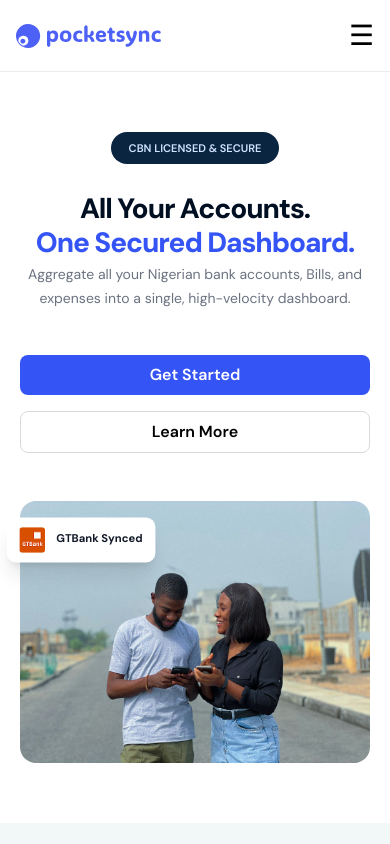
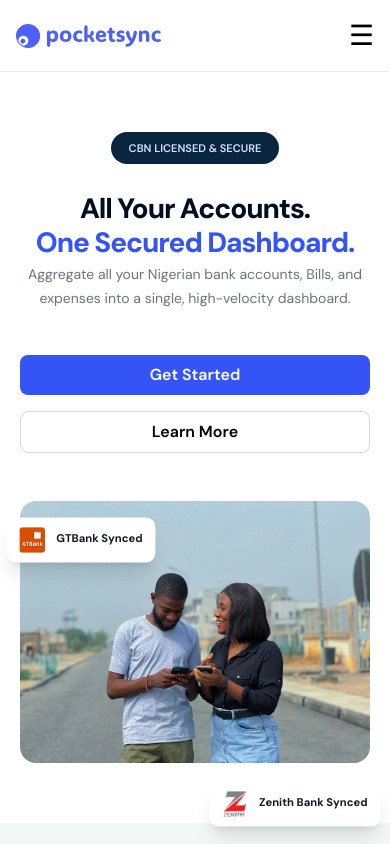
Before and after one commit to Group-7-SCRUM-Sprint/pocketsync-mvp, a React (Vite) app in the folder frontend/: page / in a window 390 px wide. Shown: the top 844 px of the page. Built offline with nearby package versions, Linux system fonts and the light colour scheme.

Commit message:
refactor: improve responsive layout and component styling

```diff
--- a/frontend/src/components/hero/Hero.css
+++ b/frontend/src/components/hero/Hero.css
@@ -246,7 +246,7 @@
     }
 
     .floating-card--bottom {
-        bottom: -28%;
+        bottom: 12px;
         right: -12px;
     }
 
```
